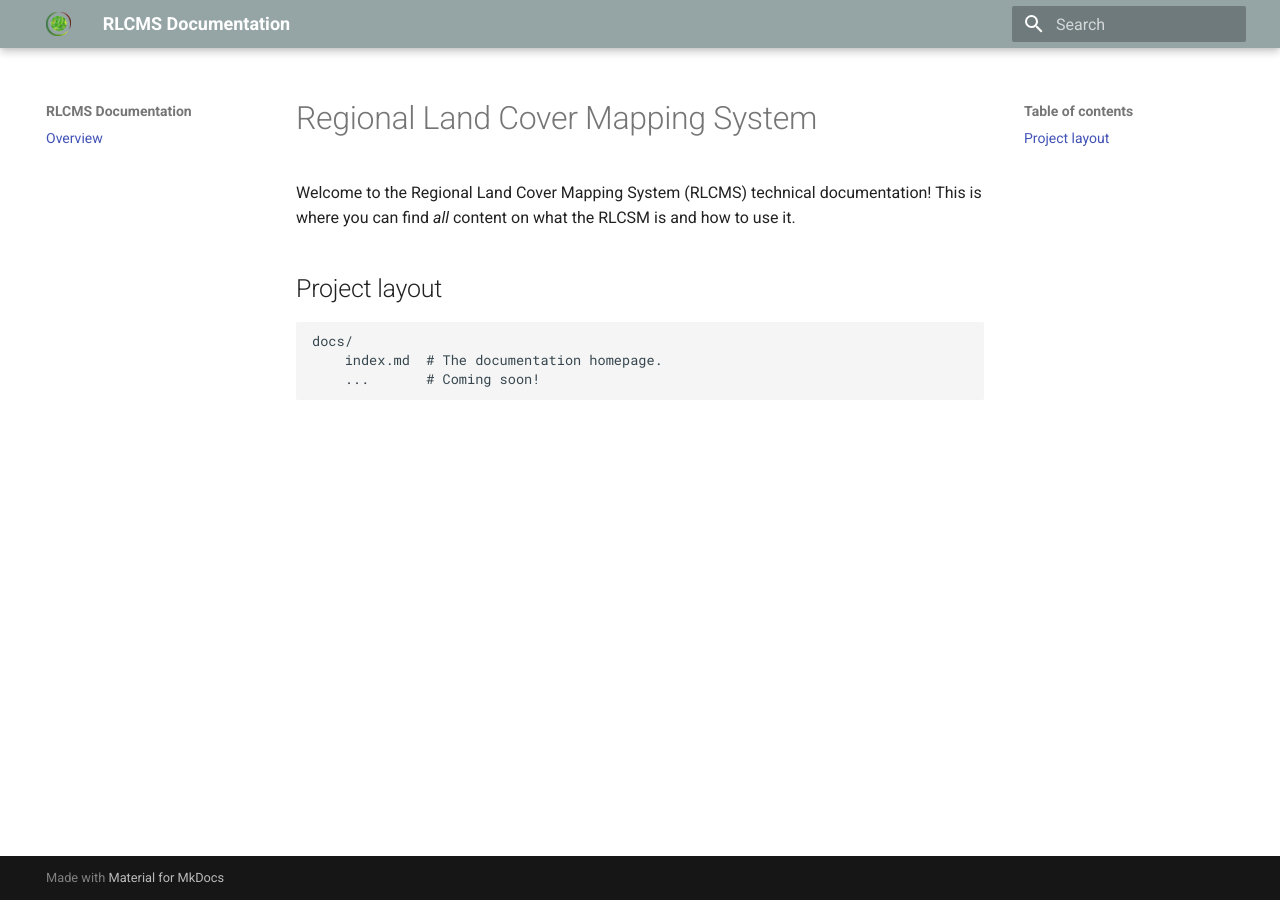
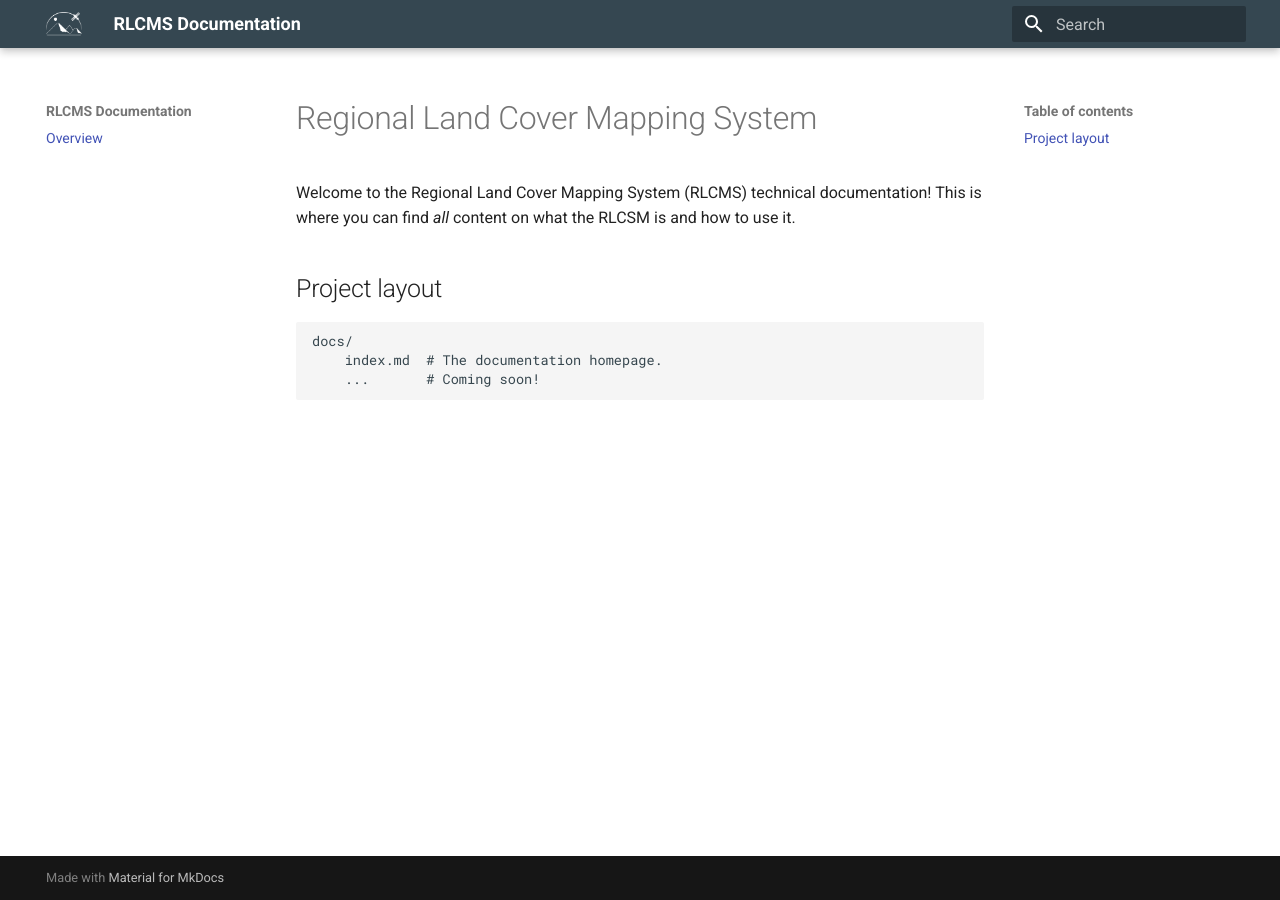
Before and after one commit to Servir-Mekong/rlcms, an MkDocs documentation site: the page built from docs/index.md, in a window 1280 px wide. Built offline with MkDocs 1.6.1 and Material for MkDocs 9.7.7, drawn with Linux system fonts in a browser that asks for light colours.

Commit message:
changing logo to same on landcovermapping.org website

```diff
--- a/docs/stylesheets/extra.css
+++ b/docs/stylesheets/extra.css
@@ -1,9 +1,9 @@
 .md-header {
-    background-color: #95a5a6;
+    background-color: #354751
 }
 
 @media screen and (max-width: 76.24999em) {
     .md-nav--primary .md-nav__title[for=__drawer] {
-        background-color: #95a5a6;
+        background-color: #354751;
     }
 }
--- a/mkdocs.yml
+++ b/mkdocs.yml
@@ -5,8 +5,8 @@ nav:
 
 theme:
     name: material
-    favicon: 'img/RLCMS-LOGO-icon.png'
-    logo: 'img/RLCMS-LOGO-CIRCLE-COLOR.png'
+    favicon: 'img/rlcms_logo_crop.png'
+    logo: 'img/rlcms_logo_crop.png'
 
 extra_css:
     - stylesheets/extra.css
```
Also changed, not shown: docs/img/RLCMS-LOGO-CIRCLE-COLOR.png (deleted), docs/img/RLCMS-LOGO-icon.png (deleted), docs/img/rlcms_logo.png (added), docs/img/rlcms_logo_crop.png (added), 2 other files.
